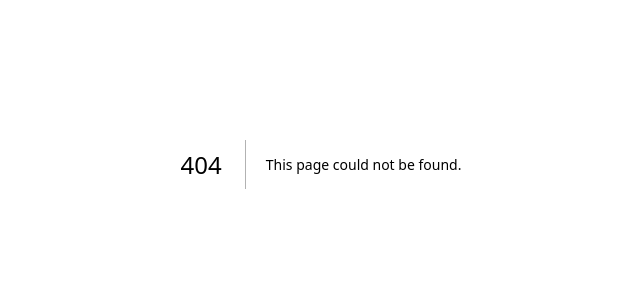
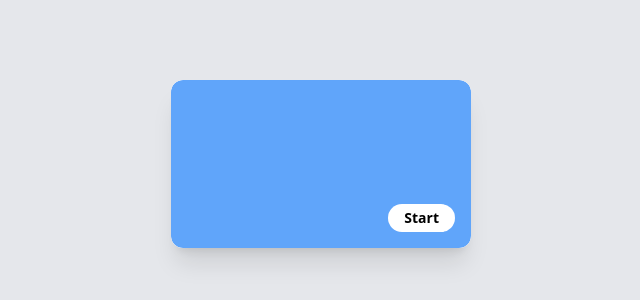
Before and after one commit to nstfkc/nstfkc.com, a Next.js app: page /cross-fade-animations in a window 1280 px wide. Before the commit this address had no page. Shown: the part 236-536 px from the top of the page, without its empty margins (319-959 px from the left). Built offline with nearby package versions, Linux system fonts and the light colour scheme.

Commit message:
cross fade animations

```diff
--- /dev/null
+++ b/app/cross-fade-animations/components/OnboardingCard.tsx
@@ -0,0 +1,154 @@
+"use client";
+
+import { ComponentProps, useState } from "react";
+import { LuActivity, LuAlarmClock, LuUser } from "react-icons/lu";
+
+const Wrapper = (
+  props: ComponentProps<"div"> & { step: number; index: number }
+) => {
+  const { index, step, className, children, ...rest } = props;
+  return (
+    <div
+      {...rest}
+      data-active={index === step}
+      style={{
+        "--top": index < step ? "-20%" : "0",
+      }}
+      className={[
+        "group absolute h-full w-full",
+        "pointer-events-none data-[active=true]:pointer-events-auto",
+        "transition-all duration-[200ms]",
+        "opacity-0 data-[active=true]:opacity-100",
+        "data-[active=true]:opacity-100",
+        "top-[--top]",
+        className,
+      ].join(" ")}
+    >
+      {children}
+    </div>
+  );
+};
+
+const BottomWrapper = (
+  props: ComponentProps<"div"> & { step: number; index: number }
+) => {
+  const { index, step, className, children, ...rest } = props;
+  return (
+    <div
+      {...rest}
+      data-active={index === step}
+      style={{
+        "--left": index < step ? "-20%" : "0",
+      }}
+      className={[
+        "group absolute h-full w-full",
+        "pointer-events-none data-[active=true]:pointer-events-auto",
+        "transition-all duration-[500ms]",
+        "opacity-0 data-[active=true]:opacity-100",
+        "data-[active=true]:opacity-100",
+        "left-[--left]",
+        className,
+      ].join(" ")}
+    >
+      {children}
+    </div>
+  );
+};
+
+export const OnboardingCard = () => {
+  const [step, setStep] = useState(0);
+  return (
+    <div>
+      <div className="w-[300px] rounded-xl overflow-hidden bg-white shadow-xl">
+        <div
+          className={[
+            "relative",
+            "bg-blue-400 rounded-t-xl",
+            "transition-all duration-[500ms] overflow-hidden",
+            step > 0 && step < 4 ? "rounded-b-none" : "rounded-b-xl",
+            step > 0 && step < 4 ? "aspect-[4/3]" : "aspect-video",
+          ].join(" ")}
+        >
+          <Wrapper step={step} index={0}>
+            <div className="w-full h-full flex justify-end items-end p-4">
+              <button
+                onClick={() => setStep((s) => s + 1)}
+                className="group-data-[active=true]:opacity-100 opacity-0 bg-white rounded-full px-4 py-1 text-sm font-semibold active:translate-y-[1px]"
+              >
+                Start
+              </button>
+            </div>
+          </Wrapper>
+          <Wrapper step={step} index={1}>
+            <div className="w-full h-full flex items-center justify-center">
+              <LuUser className="text-6xl text-white" />
+            </div>
+          </Wrapper>
+          <Wrapper step={step} index={2}>
+            <div className="w-full h-full flex items-center justify-center">
+              <LuActivity className="text-6xl text-white" />
+            </div>
+          </Wrapper>
+          <Wrapper step={step} index={3}>
+            <div className="w-full h-full flex items-center justify-center">
+              <LuAlarmClock className="text-6xl text-white" />
+            </div>
+          </Wrapper>
+          <Wrapper step={step} index={4}>
+            <div className="w-full h-full flex items-center justify-center text-white transition-all duration-[200ms] opacity-0 delay-[300ms] group-data-[active=true]:opacity-100">
+              Well done 🎉
+            </div>
+          </Wrapper>
+        </div>
+        <div
+          className={[
+            "relative",
+            "overflow-hidden transition-all duration-[500ms]",
+            step > 0 && step < 4 ? "h-[300px]" : "h-0",
+          ].join(" ")}
+        >
+          <div className="h-full overflow-scroll">
+            <BottomWrapper index={1} step={step}>
+              <div className="p-4">
+                <p>
+                  Vitae nunc sed velit dignissim sodales ut eu sem integer vitae
+                  justo eget magna fermentum. Massa sed elementum tempus egestas
+                  sed sed risus pretium quam vulputate dignissim suspendisse in
+                  est.
+                </p>
+              </div>
+            </BottomWrapper>
+            <BottomWrapper index={2} step={step}>
+              <div className="p-4">
+                <p>
+                  Aliquam id diam maecenas ultricies mi. Facilisis mauris sit
+                  amet massa vitae tortor condimentum lacinia quis vel eros
+                  donec ac odio tempor orci dapibus ultrices in iaculis nunc sed
+                  augue.
+                </p>
+              </div>
+            </BottomWrapper>
+            <BottomWrapper index={3} step={step}>
+              <div className="p-4">
+                <p>
+                  Aliquam id diam maecenas ultricies mi. Facilisis mauris sit
+                  amet massa vitae tortor condimentum lacinia quis vel eros
+                  donec ac odio tempor orci dapibus ultrices in iaculis nunc sed
+                  augue.
+                </p>
+              </div>
+            </BottomWrapper>
+            <div className="absolute w-full bottom-0 bg-gradient-to-b from-white/5 to-white p-4 pt-8">
+              <button
+                onClick={() => setStep((s) => s + 1)}
+                className="w-full px-4 py-1 bg-blue-400 rounded-full text-white font-medium active:translate-y-[1px]"
+              >
+                Next
+              </button>
+            </div>
+          </div>
+        </div>
+      </div>
+    </div>
+  );
+};
--- /dev/null
+++ b/app/cross-fade-animations/page.tsx
@@ -0,0 +1,11 @@
+import { OnboardingCard } from "./components/OnboardingCard";
+
+const CrossfadeAnimations = () => {
+  return (
+    <div className="w-screen h-screen flex items-center justify-center bg-gray-200">
+      <OnboardingCard />
+    </div>
+  );
+};
+
+export default CrossfadeAnimations;
```
